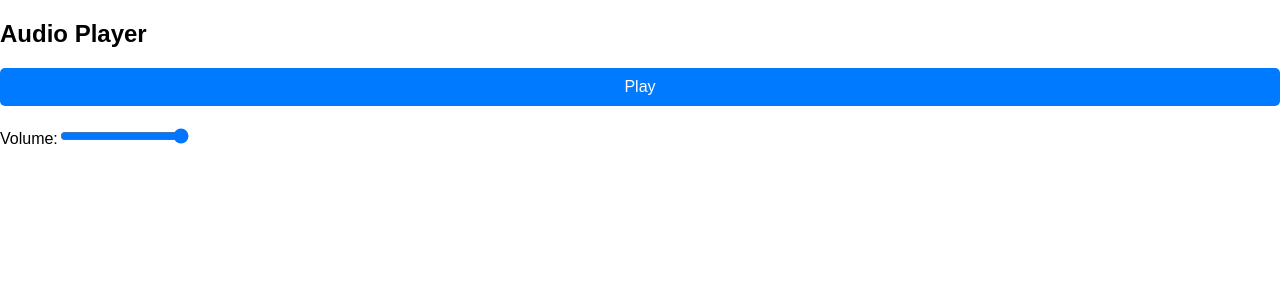
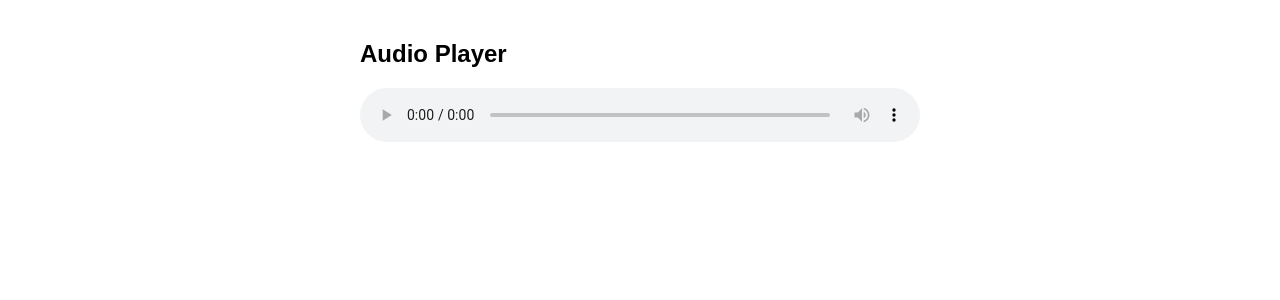
Before and after one commit to klmnkv/test_pleer, a React (Create React App) app: page /play/1 in a window 1280 px wide. Shown: the top 300 px of the page. Built offline with nearby package versions, Linux system fonts and the light colour scheme.

Commit message:
nice try

```diff
--- a/src/components/PlayerPage.js
+++ b/src/components/PlayerPage.js
@@ -1,15 +1,19 @@
 import React from 'react';
 import { useLocation } from 'react-router-dom';
-import AudioPlayer from './AudioPlayer';
 
 const PlayerPage = () => {
   const location = useLocation();
-  const urlParams = new URLSearchParams(location.search);
-  const audioUrl = urlParams.get('url');
+  const params = new URLSearchParams(location.search);
+  const audioUrl = decodeURIComponent(params.get('url'));
 
   return (
-    <div>
-      <AudioPlayer audioUrl={audioUrl} />
+    <div className="container">
+      <h2>Audio Player</h2>
+      {audioUrl ? (
+        <audio controls src={audioUrl} aria-label="Audio player for the selected file" />
+      ) : (
+        <p>No audio file selected</p>
+      )}
     </div>
   );
 };
```
